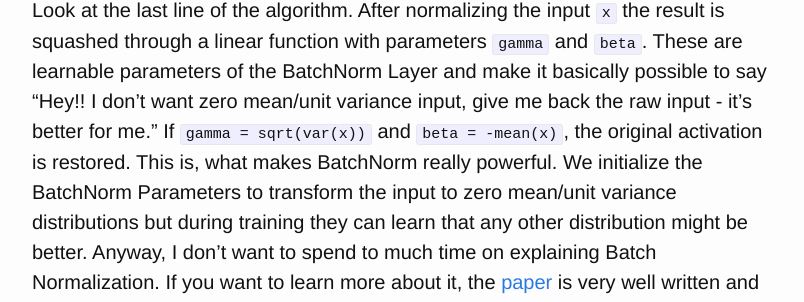
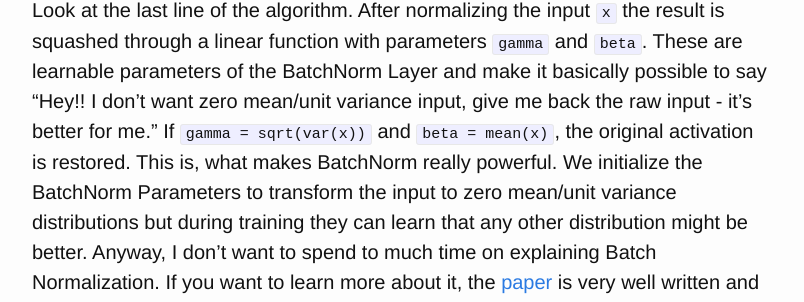
Before and after one commit to kratzert/kratzert.github.io, a Jekyll site: the page built from _posts/2016/2016-02-12-understanding-the-gradient-flow-through-the-batch-normalization-layer.markdown, in a window 1280 px wide and 900 px high, scrolled down 1167 px. Shown: the part 134-436 px from the top of the window, without its empty margins (238-1042 px from the left). Built offline with Jekyll 4.4.1, drawn with Linux system fonts in a browser that asks for light colours; comment, search, counter and statistics services are not loaded.

```diff
--- a/_posts/2016/2016-02-12-understanding-the-gradient-flow-through-the-batch-normalization-layer.markdown
+++ b/_posts/2016/2016-02-12-understanding-the-gradient-flow-through-the-batch-normalization-layer.markdown
@@ -18,7 +18,7 @@ One Topic, which kept me quite busy for some time was the implemantation of [Bat
   </div>
 </div>
 
-Look at the last line of the algorithm. After normalizing the input `x` the result is squashed through a linear function with parameters `gamma` and `beta`. These are learnable parameters of the BatchNorm Layer and make it basically possible to say "Hey!! I don't want zero mean/unit variance input, give me back the raw input - it's better for me." If `gamma = sqrt(var(x))` and `beta = -mean(x)`, the original activation is restored. This is, what makes BatchNorm really powerful. We initialize the BatchNorm Parameters to transform the input to zero mean/unit variance distributions but during training they can learn that any other distribution might be better.
+Look at the last line of the algorithm. After normalizing the input `x` the result is squashed through a linear function with parameters `gamma` and `beta`. These are learnable parameters of the BatchNorm Layer and make it basically possible to say "Hey!! I don't want zero mean/unit variance input, give me back the raw input - it's better for me." If `gamma = sqrt(var(x))` and `beta = mean(x)`, the original activation is restored. This is, what makes BatchNorm really powerful. We initialize the BatchNorm Parameters to transform the input to zero mean/unit variance distributions but during training they can learn that any other distribution might be better.
 Anyway, I don't want to spend to much time on explaining Batch Normalization. If you want to learn more about it, the [paper](http://arxiv.org/abs/1502.03167) is very well written and [here](https://youtu.be/gYpoJMlgyXA?list=PLkt2uSq6rBVctENoVBg1TpCC7OQi31AlC&t=3078) Andrej is explaining BatchNorm in class.
 
 Btw: it's called "Batch" Normalization because we perform this transformation and calculate the statistics only for a subpart (a batch) of the entire trainingsset.
```
